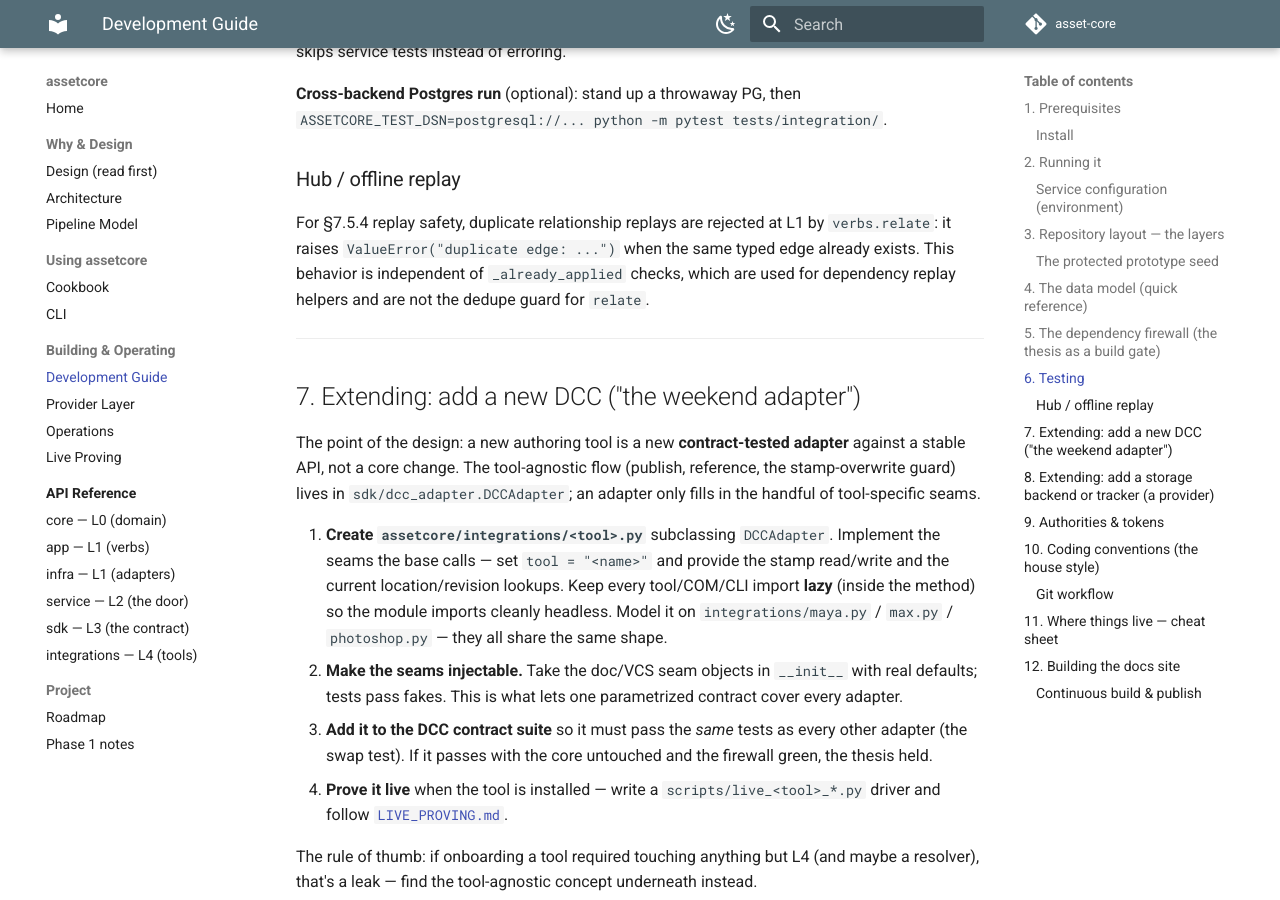
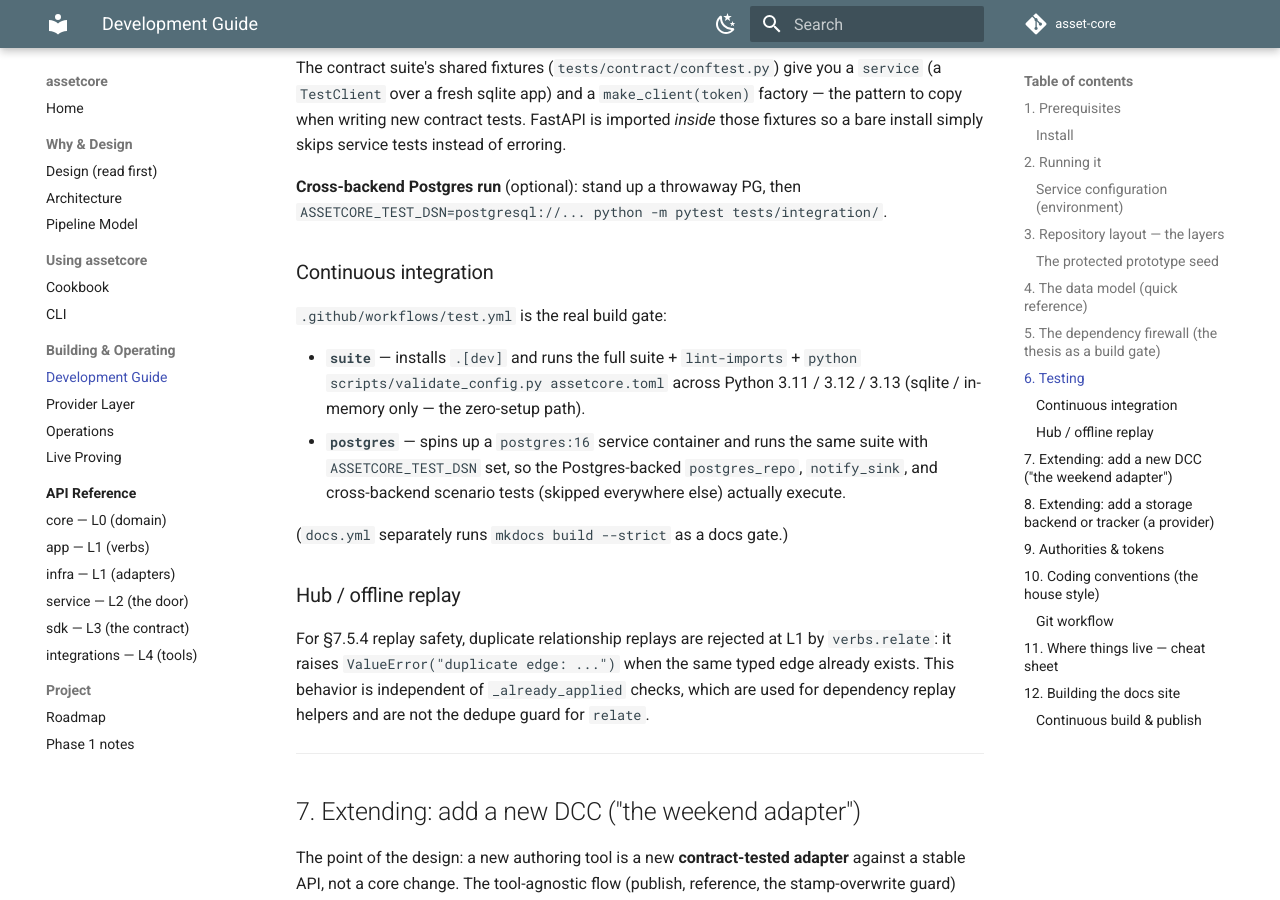
Before and after one commit to aaronbcarlisle/asset-core, an MkDocs documentation site: the page built from docs/DEVELOPMENT.md, in a window 1280 px wide and 900 px high, scrolled down 6217 px. Built offline with MkDocs 1.6.1 and Material for MkDocs 9.7.7, drawn with Linux system fonts in a browser that asks for light colours; comment, search, counter and statistics services are not loaded; some of the changed text lies outside the part shown.

Commit message:
ci: run test suite, import-linter, and config validation on every PR
Adds .github/workflows/test.yml with two jobs: a matrix suite (py3.11-3.13)
running pytest + lint-imports + validate_config on the zero-setup sqlite path,
and a postgres:16 service-container job that sets ASSETCORE_TEST_DSN so the
gated postgres_repo/notify_sink/cross-backend tests finally execute in CI.

The docs have long claimed the firewall and suite are CI-enforced; this makes
that true. Documents the workflow in DEVELOPMENT.md.

Co-authored-by: Aaron Carlisle <aaronbcarlisle@users.noreply.github.com>

```diff
--- a/docs/DEVELOPMENT.md
+++ b/docs/DEVELOPMENT.md
@@ -210,6 +210,10 @@ A second, zero-dependency backstop runs in the normal suite:
 `tests/contract/test_sdk_firewall.py` AST-scans the source so the firewall is
 checked even without import-linter installed.
 
+All three contracts run on every PR and push in CI (`.github/workflows/test.yml`,
+the `lint-imports` step), so `import maya` inside `core/` fails the build
+mechanically — the firewall is a gate, not a convention.
+
 > If a change makes you want to `import maya` inside `core/`, or read a path off
 > disk to establish identity, **stop** — you've found a leak. The fix is almost
 > always a new tool-agnostic concept (a relationship type, a facet field, a
@@ -245,6 +249,20 @@ erroring.
 
 **Cross-backend Postgres run** (optional): stand up a throwaway PG, then
 `ASSETCORE_TEST_DSN=postgresql://... python -m pytest tests/integration/`.
+
+### Continuous integration
+
+`.github/workflows/test.yml` is the real build gate:
+
+- **`suite`** — installs `.[dev]` and runs the full suite + `lint-imports` +
+  `python scripts/validate_config.py assetcore.toml` across Python 3.11 / 3.12 /
+  3.13 (sqlite / in-memory only — the zero-setup path).
+- **`postgres`** — spins up a `postgres:16` service container and runs the same
+  suite with `ASSETCORE_TEST_DSN` set, so the Postgres-backed `postgres_repo`,
+  `notify_sink`, and cross-backend scenario tests (skipped everywhere else)
+  actually execute.
+
+(`docs.yml` separately runs `mkdocs build --strict` as a docs gate.)
 
 ### Hub / offline replay
 
```
Also changed, not shown: 1 other file.
